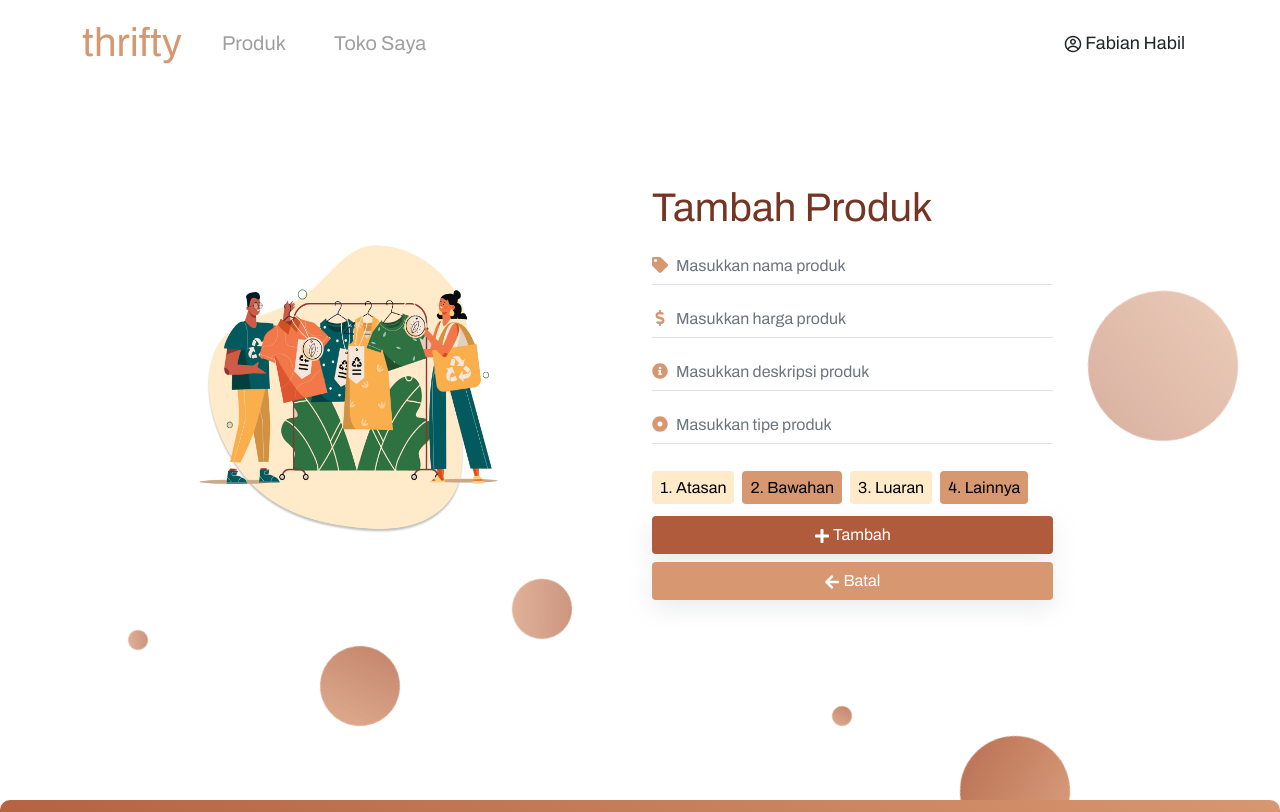
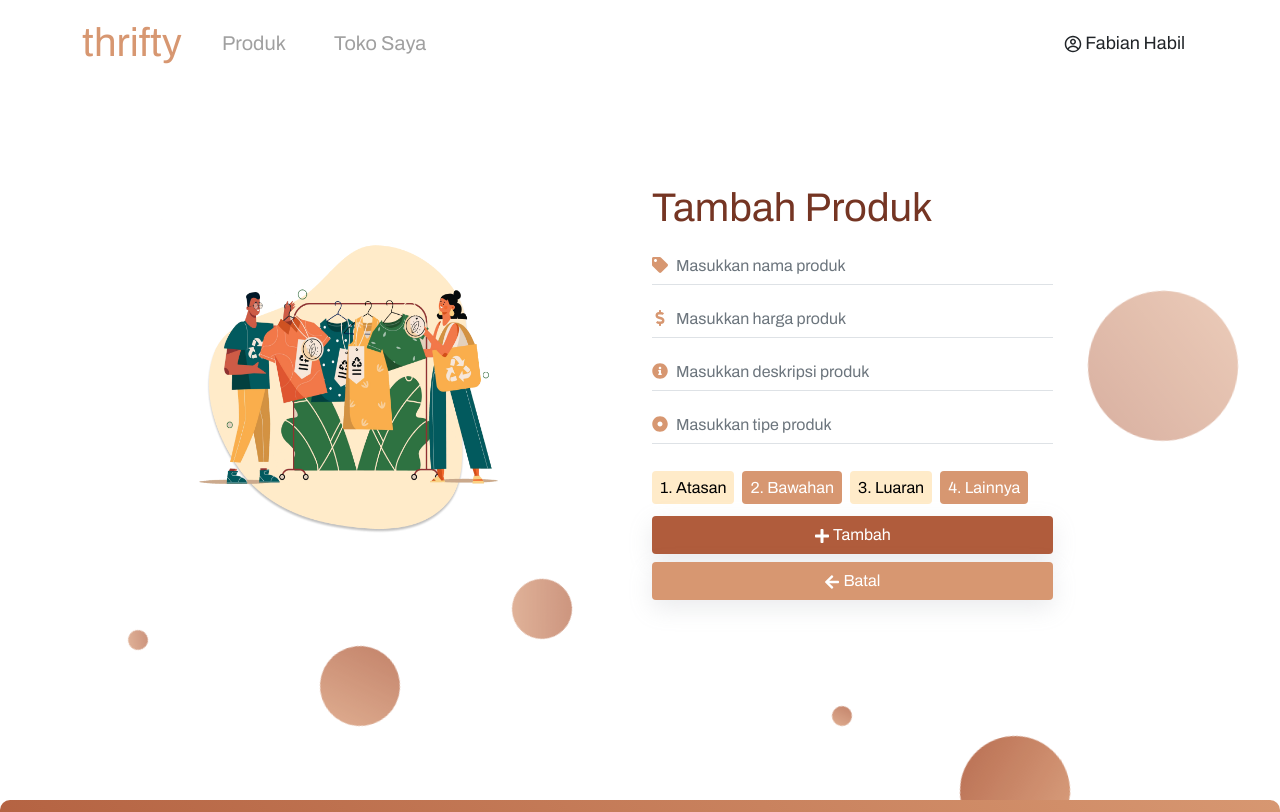
Before and after one commit to Alviannn/thrifty, a Next.js app in the folder frontend/: page /products/add in a window 1280 px wide. Shown: the top 812 px of the page. Built offline with nearby package versions, Linux system fonts and the light colour scheme.

Commit message:
Fix contrast for custom background color

```diff
--- a/frontend/styles/globals.css
+++ b/frontend/styles/globals.css
@@ -27,14 +27,17 @@ a {
 
 .bg-dark-brown {
 	background-color: #753523 !important;
+	color: #fff !important;
 }
 
 .bg-brown {
 	background-color: #b05c3c !important;
+	color: #fff !important;
 }
 
 .bg-mocca {
 	background-color: #d79771 !important;
+	color: #fff !important;
 }
 
 .bg-beige {
```
